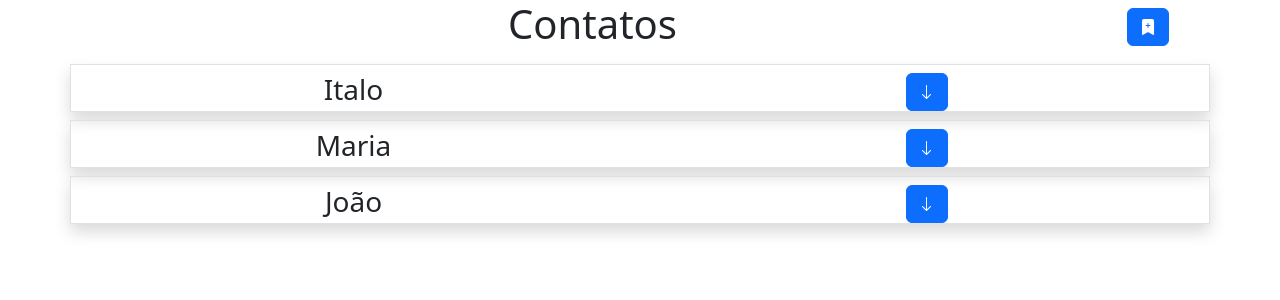
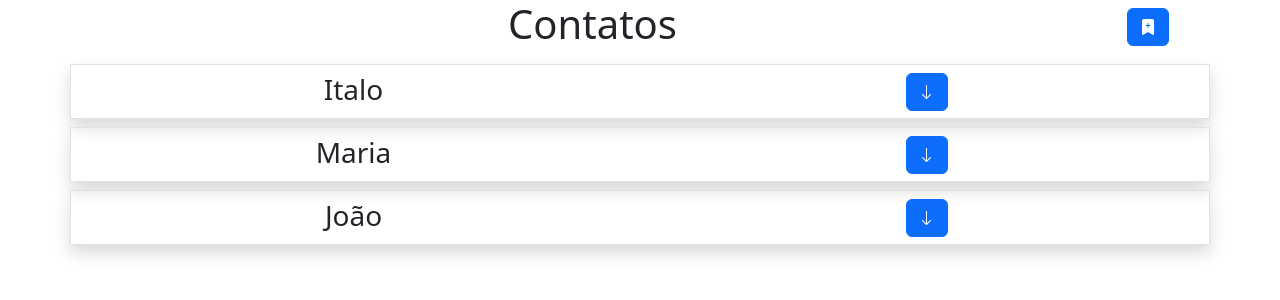
Before and after one commit to ItaloSantos-dev/Agenda-react, a React (Vite) app: page /contatos in a window 1280 px wide. Shown: the top 300 px of the page. Built offline with nearby package versions, Linux system fonts and the light colour scheme.

Commit message:
Configs finais

```diff
--- a/src/App.tsx
+++ b/src/App.tsx
@@ -1,4 +1,4 @@
-import { ListarContatos } from "./assets/components/agenda/ListarContatos";
+
 
 export function App() {
 
--- a/src/assets/components/agenda/CriarContato.tsx
+++ b/src/assets/components/agenda/CriarContato.tsx
@@ -5,7 +5,7 @@ export function CriarContato(){
     const [telefone, setTelefone] = useState('')
     const [email, setEmail] = useState('')
 
-    function SalvarContato(e){
+    function SalvarContato(e:any){
         e.preventDefault();
         console.log("Os dados vai ser salvo pae")
         setNome('')
--- a/src/assets/components/agenda/ListarContatos.tsx
+++ b/src/assets/components/agenda/ListarContatos.tsx
@@ -29,23 +29,21 @@ export function ListarContatos(){
         email: "joao@.com"
     }
 
-    const [contatos, setContatos]=useState<Contato[]>([
-        contato1, contato2, contato3
-    ])
+    const [contatos, setContatos]=useState<Contato[]>([contato1, contato2, contato3])
     return(
 
-        <ExibirContatos contatos={contatos} />
+        <ExibirContatos contatos={contatos} setContatos={setContatos} />
     )
 }
 
-function BuscandoContatos(){
-    //acessar api e modificar state
-}
+// function BuscandoContatos(){
+//     //acessar api e modificar state
+// }
 
 
 
-function ExibirContatos(props){
-    function MaisDetalhes(divId){
+function ExibirContatos(props:any){
+    function MaisDetalhes(divId:number){
         let divEscolhida = document.getElementById('divContato'+divId)
         if(divEscolhida?.classList.contains('ocultar')){
             //Fechar as outras
@@ -62,7 +60,7 @@ function ExibirContatos(props){
             divEscolhida.classList.add('exibir')
 
         }
-        else{
+        else if (divEscolhida?.classList.contains('exibir')){
             divEscolhida.classList.remove('exibir')
             divEscolhida.classList.add('ocultar')
         }
--- a/src/assets/components/agenda/listarContatos.css
+++ b/src/assets/components/agenda/listarContatos.css
@@ -6,9 +6,9 @@
     transition: max-height .3s ease;
 }
 .ocultar{
-    max-height: 6vh;
+    max-height: 55px;
 }
 .exibir{
-    max-height: 30vh;
+    max-height: 260px;
 
 }
```
